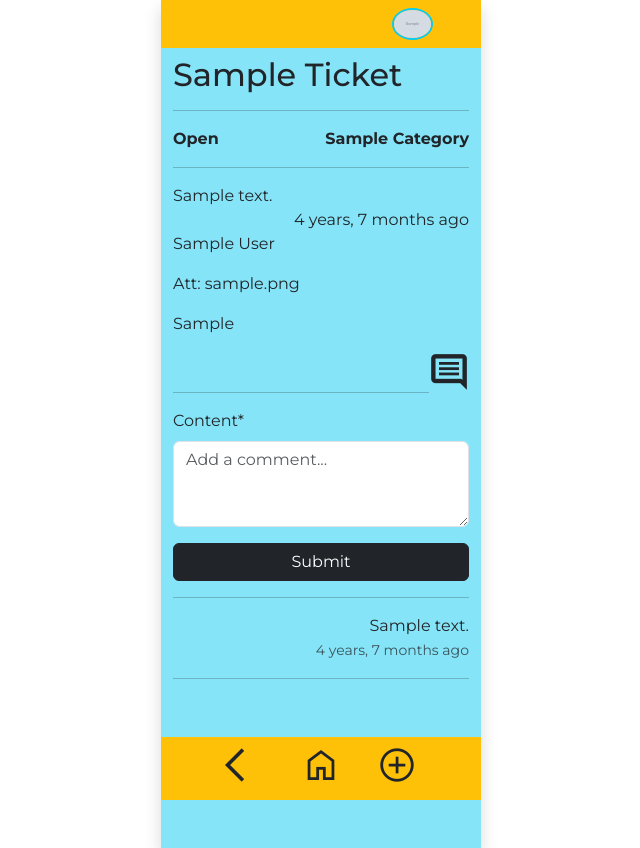
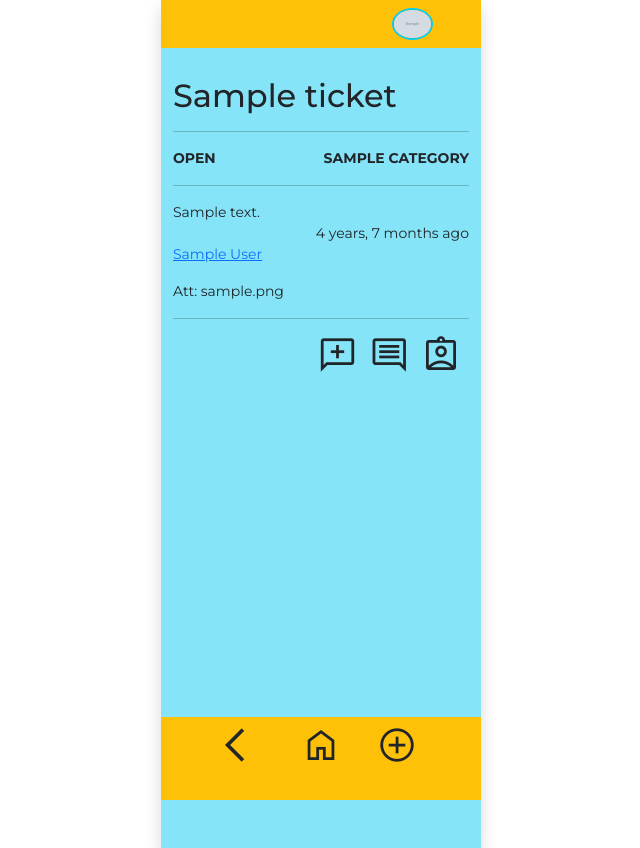
Before and after one commit to swelanauguste/infr-ticketing, a Django app: page /user-ticket-detail/1/ in a window 1280 px wide. Shown: the whole page, without its empty margins (319-959 px from the left). Run offline with Django 5.2, Linux system fonts and the light colour scheme; a user stored in the database is signed in; tables that the repository leaves empty hold one stand-in row (values such as "Sample post"); grey boxes marked "Sample" are stand-in pictures; some libraries are stand-ins or nearby versions.

Commit message:
adding comments to the tickets

```diff
--- a/app/cf/settings.py
+++ b/app/cf/settings.py
@@ -172,8 +172,8 @@ ADMINS = [
 ]
 
 if DEBUG:
-    EMAIL_BACKEND = "django.core.mail.backends.console.EmailBackend"
-    # EMAIL_FILE_PATH = "emails"
+    EMAIL_BACKEND = "django.core.mail.backends.filebased.EmailBackend"
+    EMAIL_FILE_PATH = "emails"
 else:
     EMAIL_BACKEND = "django.core.mail.backends.smtp.EmailBackend"
     EMAIL_HOST = "mail.govt.lc"
@@ -184,7 +184,7 @@ else:
     # EMAIL_USE_SSL = False
     DEFAULT_FROM_EMAIL = "ict.infrastructure@govt.lc"
 
-#  Crispy forms settings
+# Crispy forms settings
 CRISPY_ALLOWED_TEMPLATE_PACKS = "bootstrap5"
 CRISPY_TEMPLATE_PACK = "bootstrap5"
 
--- a/app/static/css/styles.css
+++ b/app/static/css/styles.css
@@ -1,6 +1,5 @@
 html, body {
     font-family: "Montserrat", sans-serif;
-    font-optical-sizing: auto;
     font-style: normal;
 }
 
--- a/app/templates/base.html
+++ b/app/templates/base.html
@@ -31,12 +31,12 @@
         href="{% static 'css/styles.css' %}">
 </head>
 
-<body class="">
+<body class="small">
     <div class="col-lg-3 mx-auto min-vh-100 shadow">
         {% include 'top_banner.html' %}
 
         <div class="container pt-2 pb-5 bg-info bg-opacity-50 min-vh-100">
-
+            {% include 'messages.html' %}
 
             {% block content %}
 
--- a/app/templates/footer.html
+++ b/app/templates/footer.html
@@ -1,6 +1,6 @@
 {% if request.user.is_authenticated %}
 
-<div class="fixed-bottom text-end text-bg-warning mt-5 px-3 col-lg-3 mx-auto">
+<div class="fixed-bottom bg-warning mt-5 px-3 col-lg-3 mx-auto">
     <div class="d-flex justify-content-between px-5 py-2">
         <span onclick="history.back()"
             class="material-symbols-outlined fs-1 text-dark">
@@ -22,5 +22,6 @@
         </a>
 
     </div>
+    <br>
 </div>
 {% endif %}
--- a/app/templates/tickets/ticket_detail.html
+++ b/app/templates/tickets/ticket_detail.html
@@ -6,7 +6,7 @@
 
 
 {% block content %}
-<h2>{{ticket.title|title}}</h2>
+<h2>{{ticket.title}}</h2>
 <hr>
 <p>{{ticket.description}}</p>
 <p class="text-end fw-bold">{{ticket.category|title}}</p>
--- a/app/templates/top_banner.html
+++ b/app/templates/top_banner.html
@@ -17,6 +17,5 @@
     </a>
     {% endif %}
 </div>
-{% include 'messages.html' %}
 
 {% endif %}
--- a/app/templates/users/tickets/detail.html
+++ b/app/templates/users/tickets/detail.html
@@ -5,62 +5,30 @@
 {% load crispy_forms_tags %}
 
 {% block content %}
-<h2>{{ticket.title|title}}</h2>
+<br>
+<h2>{{ticket.title}}</h2>
 <hr>
 <div class="d-flex justify-content-between fw-bold">
-    <span>{{ticket.status|title}}</span>
-    <span>{{ticket.category|title}}</span>
+    <span>{{ticket.status|upper}}</span>
+    <span>{{ticket.category|upper}}</span>
 </div>
 <hr>
 <span>{{ticket.description}}</span><br>
 <span class="float-end">{{ticket.updated_at|naturaltime}}</span><br>
 <div>
     {% if ticket.assigned_to %}
-    <p>{{ticket.assigned_to}}</p>
+    <p><a href="">{{ticket.assigned_to}}</a></p>
     {% endif %}
     {% if ticket.attachment %}
     <p>Att: {{ticket.attachment}}</p>
     {% endif %}
-    {% if ticket.resolution %}
-    <p>{{ticket.resolution}}</p>
-    {% endif %}
-</div>
-<a class="float-end"
-    href=""><span class="material-symbols-outlined fs-1 fw-bold text-dark">
-        comment
-    </span></a><br>
-<hr>
-<form method="post">
-    {% csrf_token %}
-    {{ comment_form|crispy }}
-    <div class="d-grid">
-        <button type="submit"
-            class="btn btn-dark">Submit</button>
-    </div>
-</form>
 <hr>
 
-{% for comment in comments %}
-
-{% if comment.author == request.user %}
-<div class="text-end">
-    <span>{{ comment.content }}</span><br>
-    <span class="text-muted small">{{ comment.created_at|naturaltime }}</span>
-</div>
-<hr>
-{% else %}
-<div>
-    <span>{{ comment.content }}</span><br>
-    <span class="text-muted"><a href="">{{ comment.author.username }}</a> -
-        {{ comment.created_at|naturaltime }}</span>
-</div>
-<hr>
-{% endif %}
-
-{% empty %}
-<p>No comments yet.</p>
-{% endfor %}
+{% include 'users/tickets/includes/modal_comment_form.html' %}
+{% include 'users/tickets/includes/modal_comments.html' %}
 
 
-<br>
+
+
+<br><br><br>
 {% endblock content %}
--- /dev/null
+++ b/app/templates/users/tickets/includes/modal_comment_form.html
@@ -0,0 +1,51 @@
+{% load crispy_forms_tags %}
+
+<!-- Button trigger modal -->
+<div class="text-end">
+  <a class="text-decoration-none"
+    href="#">
+    <span class="material-symbols-outlined fs-1 text-dark me-2"
+      data-bs-toggle="modal"
+      data-bs-target="#ticket-comment-form">
+      add_comment
+    </span>
+  </a>
+  <a class="text-decoration-none"
+    href="#">
+    <span class="material-symbols-outlined fs-1 text-dark me-2"
+      data-bs-toggle="modal"
+      data-bs-target="#ticket-comments">
+      comment
+    </span>
+  </a>
+  <a class="text-decoration-none"
+    href="#">
+    <span class="material-symbols-outlined fs-1 text-dark me-2"
+      data-bs-toggle="modal"
+      data-bs-target="#ticket-comments">
+      assignment_ind
+    </span>
+  </a>
+</div>
+<!-- Modal -->
+<div class="modal fade"
+  id="ticket-comment-form"
+  tabindex="-1"
+  aria-labelledby="ticket-comment-formLabel"
+  aria-hidden="true">
+  <div class="modal-dialog modal-dialog-centered">
+    <div class="modal-content">
+
+      <div class="modal-body">
+        <form method="post">
+          {% csrf_token %}
+          {{ comment_form|crispy }}
+          <div class="d-grid">
+            <button type="submit"
+              class="btn btn-dark">Submit</button>
+          </div>
+        </form>
+      </div>
+    </div>
+  </div>
+</div>
--- /dev/null
+++ b/app/templates/users/tickets/includes/modal_comments.html
@@ -0,0 +1,57 @@
+{% load crispy_forms_tags %}
+
+{% load humanize %}
+
+
+<!-- Modal -->
+<div class="modal fade"
+  id="ticket-comments"
+  tabindex="-1"
+  aria-labelledby="ticket-commentsLabel"
+  aria-hidden="true">
+  <div class="modal-dialog modal-dialog-centered modal-dialog-scrollable">
+    <div class="modal-content">
+      <div class="modal-header">
+        <h1 class="modal-title fs-5"
+          id="exampleModalLabel">Comments</h1>
+        <button type="button"
+          class="btn-close"
+          data-bs-dismiss="modal"
+          aria-label="Close"></button>
+      </div>
+      <div class="modal-body">
+        {% for comment in comments %}
+
+        {% if comment.author == request.user %}
+
+        <div class="text-end bg-secondary text-whie p-2 ms-5 mb-1 rounded-3 bg-opacity-50
+          {% if comment.the_fix %}
+          text-start bg-success text-success fw-bold
+          {% endif %}">
+          <span>{{ comment.content }}</span><br>
+          <span class="text-muted ">
+            {{ comment.created_at|naturaltime }}</span>
+        </div>
+
+        {% else %}
+
+        <div
+          class="text-start bg-secondary bg-opacity-50 text-wite p-2 me-5 mb-1 rounded-3">
+          <div class="">
+            <span class="">{{ comment.content }}</span><br>
+            <span class="text-muted "><a href="">
+                {{ comment.author|lower }}</a> -
+              {{ comment.created_at|naturaltime }}</span>
+          </div>
+        </div>
+
+        {% endif %}
+
+
+        {% empty %}
+        <p>No comments yet.</p>
+        {% endfor %}
+      </div>
+    </div>
+  </div>
+</div>
--- a/app/templates/users/tickets/list.html
+++ b/app/templates/users/tickets/list.html
@@ -9,7 +9,7 @@
 <a class="text-decoration-none text-dark"
     href="{% url 'user-ticket-detail' ticket.pk %}">
     <div class="p-4 shadow rounded-4 bg-light mb-2">
-        <span class="fw-bold">{{ticket|title}}</span><br>
+        <span class="fw-bold">{{ticket}}</span><br>
         <span>
             {{ticket.description|truncatechars:100}}</span><br>
         <span class="text-end text-muted small">{{ticket.updated_at|naturaltime}}</span>
--- a/app/templates/users/user_detail.html
+++ b/app/templates/users/user_detail.html
@@ -4,7 +4,7 @@
 {% block content %}
 <div class="d-flex justify-content-between pt-3">
     <a class="text-dark me-3 text-decoration-none"
-        href="{% url 'user_update' request.user.id %}">
+        href="{% url 'user-update' request.user.id %}">
         <span class="material-symbols-outlined fs-1">
             edit
         </span>
--- a/app/tickets/forms.py
+++ b/app/tickets/forms.py
@@ -7,7 +7,7 @@ from .models import Category, Comment, Ticket
 class CommentForm(forms.ModelForm):
     class Meta:
         model = Comment
-        fields = ["content"]
+        fields = ["content", "the_fix"]
         widgets = {
             "content": forms.Textarea(
                 attrs={"rows": 3, "placeholder": "Add a comment..."}
--- a/app/tickets/models.py
+++ b/app/tickets/models.py
@@ -66,7 +66,6 @@ class Ticket(models.Model):
     attachment = models.FileField(
         upload_to="ticket_attachments/", null=True, blank=True
     )
-    resolution = models.TextField(null=True, blank=True)
 
     def __str__(self):
         return self.title
@@ -80,6 +79,7 @@ class Comment(models.Model):
         User, related_name="ticket_comments", on_delete=models.CASCADE
     )
     content = models.TextField()
+    the_fix = models.BooleanField(default=False)
     created_at = models.DateTimeField(auto_now_add=True)
 
     def __str__(self):
--- a/app/tickets/tasks.py
+++ b/app/tickets/tasks.py
@@ -13,7 +13,7 @@ def ticket_created_email(ticket):
     domain = current_site.domain
 
     subject = f"{ticket.title}"
-    ticket_url = reverse("ticket-detail", kwargs={"pk": ticket.pk})
+    ticket_url = reverse("user-ticket-detail", kwargs={"pk": ticket.pk})
     full_url = f"http://{domain}{ticket_url}"
 
     html_message = render_to_string(
@@ -38,7 +38,7 @@ def ticket_assigned_email(ticket):
     domain = current_site.domain
 
     subject = f"{ticket.title}"
-    ticket_url = reverse("ticket-detail", kwargs={"pk": ticket.pk})
+    ticket_url = reverse("user-ticket-detail", kwargs={"pk": ticket.pk})
     full_url = f"http://{domain}{ticket_url}"
 
     html_message = render_to_string(
--- a/app/users/urls.py
+++ b/app/users/urls.py
@@ -4,7 +4,7 @@ from . import views
 
 urlpatterns = [
     path("", views.user_detail, name="user-detail"),
-    path("user/update/<int:pk>/", views.update_user, name="user_update"),
+    path("user/update/<int:pk>/", views.update_user, name="user-update"),
     path("user-ticket-list/", views.user_ticket_list, name="user-ticket-list"),
     path("user-ticket-detail/<int:pk>/", views.ticket_detail, name="user-ticket-detail"),
 ]
--- a/app/users/views.py
+++ b/app/users/views.py
@@ -45,16 +45,15 @@ def user_ticket_list(request):
 
 @login_required
 def update_user(request, pk):
-    user = get_object_or_404(User, pk=pk)
+    user = get_object_or_404(User, pk=request.user.pk)
 
     if request.method == "POST":
         form = UserUpdateForm(request.POST, request.FILES, instance=user)
         if form.is_valid():
             user = form.save(commit=False)
             user.save()
-            form.save_m2m()  # Save many-to-many data for the form.
             return redirect(
-                "user-detail", pk=user.id
+                "user-detail",
             )  # Redirect to a user detail or other page
     else:
         form = UserUpdateForm(instance=user)
```
Also changed, not shown: app/tickets/migrations/0008_comment_resovled.py (added), app/tickets/migrations/0009_remove_ticket_resolution.py (added), app/tickets/migrations/0010_rename_resovled_comment_the_fix.py (added).
